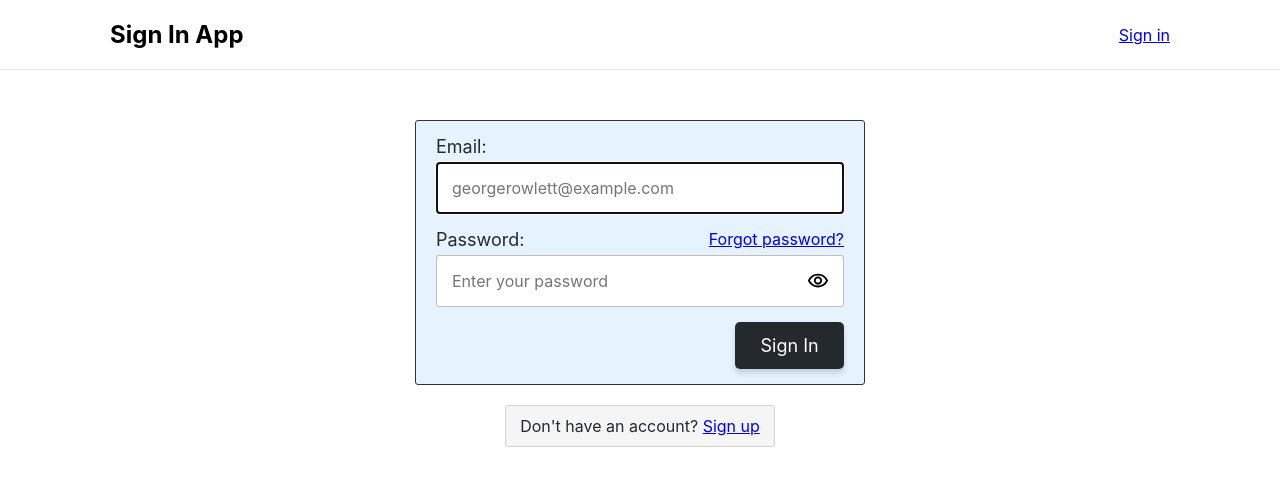
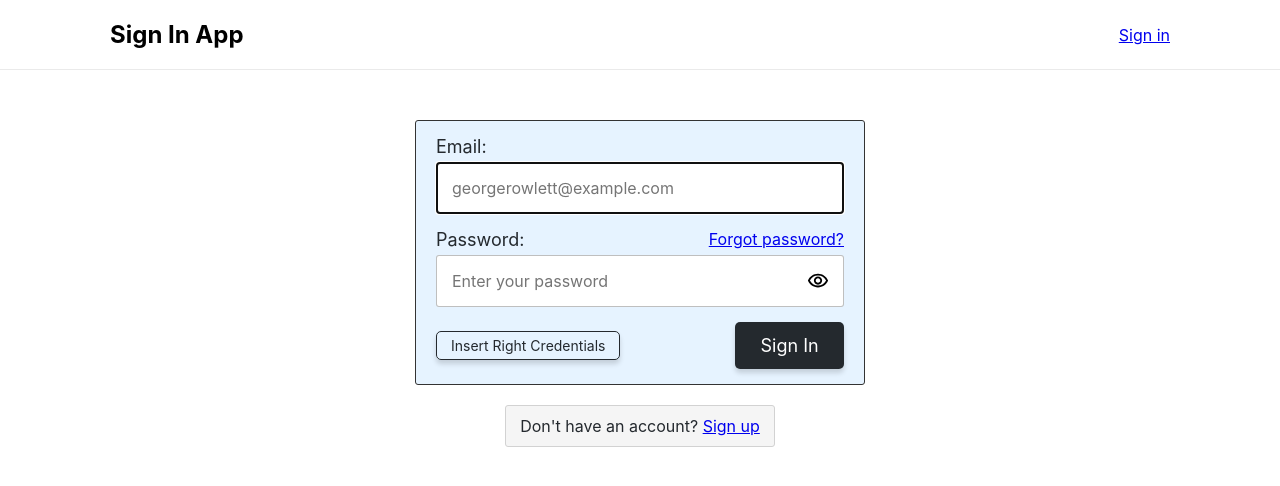
Before and after one commit to alanreidt/sign-in-app, a React (Create React App) app: page /sign-in in a window 1280 px wide. Shown: the top 486 px of the page. Built offline with nearby package versions, Linux system fonts and the light colour scheme.

Commit message:
Add a button for inserting right credentials (closes #88)

```diff
--- a/src/components/Button.js
+++ b/src/components/Button.js
@@ -1,4 +1,4 @@
-import styled from 'styled-components';
+import styled, { css } from 'styled-components';
 
 const StyledButton = styled.button`
   display: inline-block;
@@ -36,6 +36,16 @@ const StyledButton = styled.button`
     box-shadow: 0 8px 8px rgba(0, 0, 0, .25);
     transform: translate3d(0, -3px, 0);
   }
+
+  ${(props) => props.primitive && css`
+    height: 2.1em;
+    padding: 0 1em;
+
+    font-size: 14px;
+    color: #24292e;
+    background-color: transparent;
+    border: 1px solid #24292e;
+  `}
 `;
 
 function Button(props) {
--- a/src/components/SignInBox.js
+++ b/src/components/SignInBox.js
@@ -3,6 +3,7 @@ import { useHistory, useLocation } from 'react-router-dom';
 import styled from 'styled-components';
 
 import { useAuth } from '../utils/hooks';
+import { RIGHT_CREDENTIALS } from '../utils/constants';
 import Box from './Box';
 import Input from './Input';
 import PasswordInput from './PasswordInput';
@@ -60,6 +61,11 @@ function SignInBox(props) {
     history.replace(from);
   };
 
+  const handleHelpButtonClick = () => {
+    setEmail(RIGHT_CREDENTIALS.email);
+    setPassword(RIGHT_CREDENTIALS.password);
+  }
+
   const createInputHandler = (setStateAction) => (event) => {
     setShowWrongCredentialsError(false);
 
@@ -99,7 +105,15 @@ function SignInBox(props) {
             Wrong email or password
           </Error>
 
-          <Container alignItems="flex-end">
+          <Container flexFlow="row wrap" alignItems="center" justifyContent="space-between">
+            <Button
+              primitive
+              type="button"
+              onClick={handleHelpButtonClick}
+            >
+              Insert right credentials
+            </Button>
+
             <Button>Sign in</Button>
           </Container>
         </Spacing>
```
